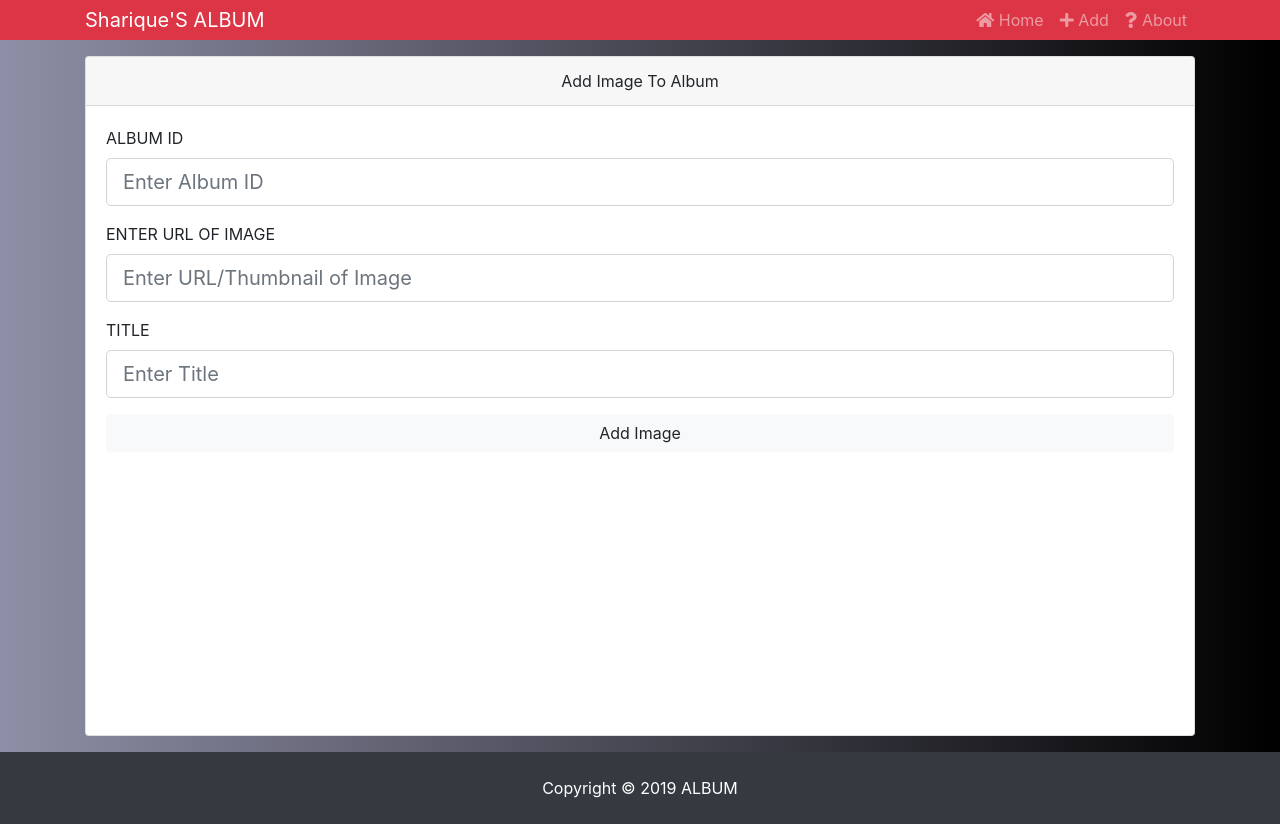
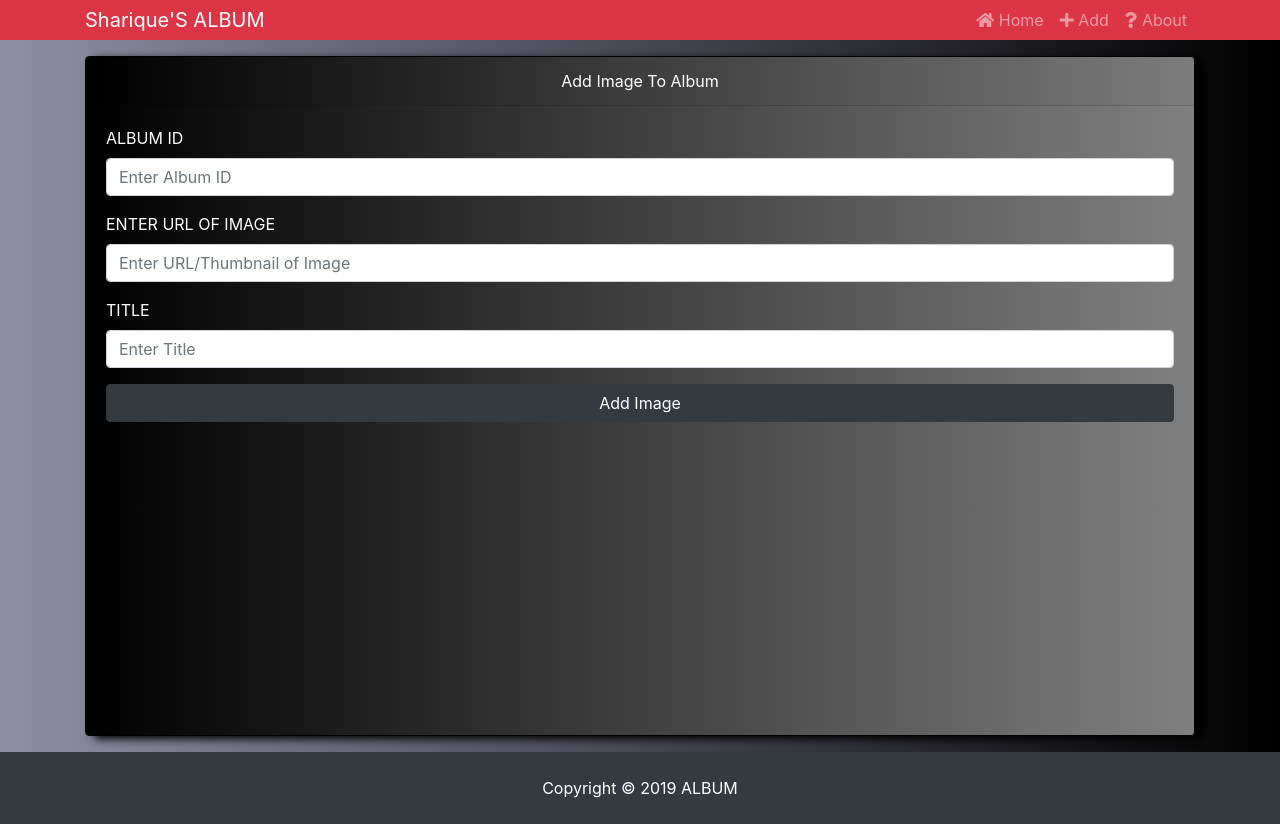
Before and after one commit to sharique3274/Album-React-Redux-Thunk, a React (Create React App) app: page /album/add in a window 1280 px wide. Built offline with nearby package versions, Linux system fonts and the light colour scheme.

Commit message:
css for form

```diff
--- a/src/components/albumDetails/AddImage.js
+++ b/src/components/albumDetails/AddImage.js
@@ -56,8 +56,18 @@ class AddImage extends Component {
     const { albumId, thumbnailUrl, title, errors } = this.state;
 
     return (
-      <div className="card mb-3" style={{ height: "85vh" }}>
-        <div className="card-header text-center">Add Image To Album</div>
+      <div
+        className="card mb-3"
+        style={{
+          height: "85vh",
+          backgroundImage: "linear-gradient(-90deg, grey, black)",
+          border: "1px solid black",
+          boxShadow: "9px 3px 9px black"
+        }}
+      >
+        <div className="card-header text-center text-white">
+          Add Image To Album
+        </div>
         <div className="card-body">
           <form onSubmit={this.onSubmit}>
             <TextInputGroup
@@ -88,7 +98,7 @@ class AddImage extends Component {
             <input
               type="submit"
               value="Add Image"
-              className="btn btn-light btn-block"
+              className="btn btn-dark btn-block"
             />
           </form>
         </div>
--- a/src/components/layout/TextInputGroup.js
+++ b/src/components/layout/TextInputGroup.js
@@ -13,11 +13,13 @@ const TextInputGroup = ({
 }) => {
   return (
     <div className="form-group">
-      <label htmlFor={name}>{label}</label>
+      <label className="text-white" htmlFor={name}>
+        {label}
+      </label>
       <input
         type={type}
         name={name}
-        className={classnames("form-control form-control-lg", {
+        className={classnames("form-control form-control", {
           "is-invalid": error
         })}
         placeholder={placeholder}
```
